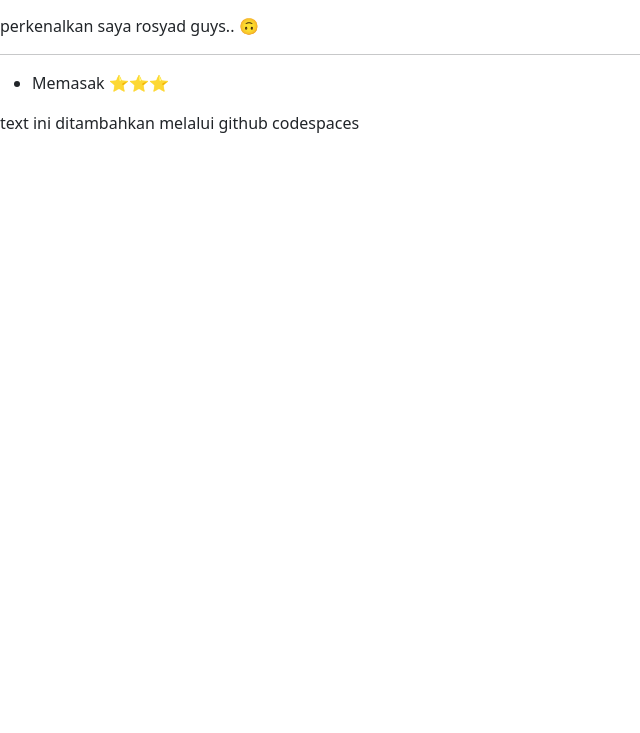
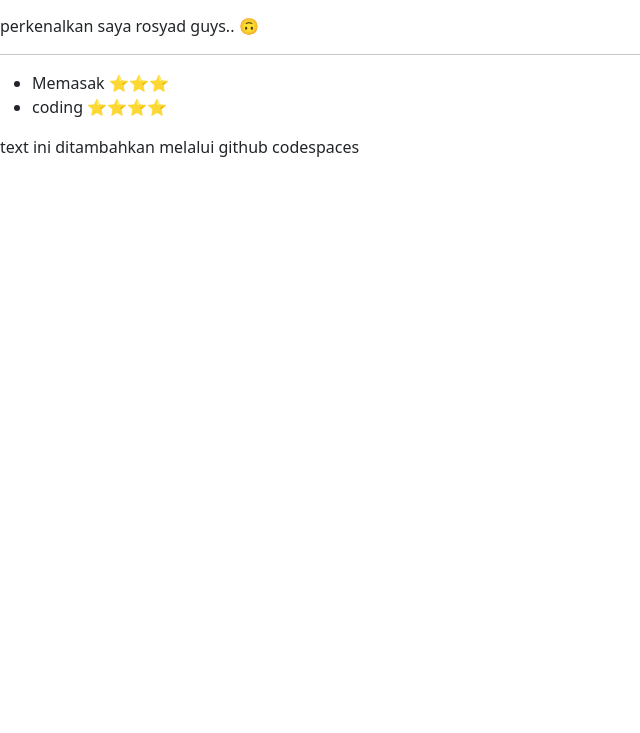
Before and after one commit to rosyadbktr/learn-git, a plain HTML site: page index.html in a window 1280 px wide. Shown: the part 67-800 px from the top of the page, without its empty margins (0-640 px from the left). Drawn offline with nearby package versions, Linux system fonts and the light colour scheme.

Commit message:
update index.html

```diff
--- a/index.html
+++ b/index.html
@@ -17,6 +17,7 @@
     <hr>
     <ul>
       <li>Memasak ⭐⭐⭐</li>
+      <li>coding ⭐⭐⭐⭐</li>
     </ul>
 
     <p>text ini ditambahkan melalui github codespaces</p>
```
